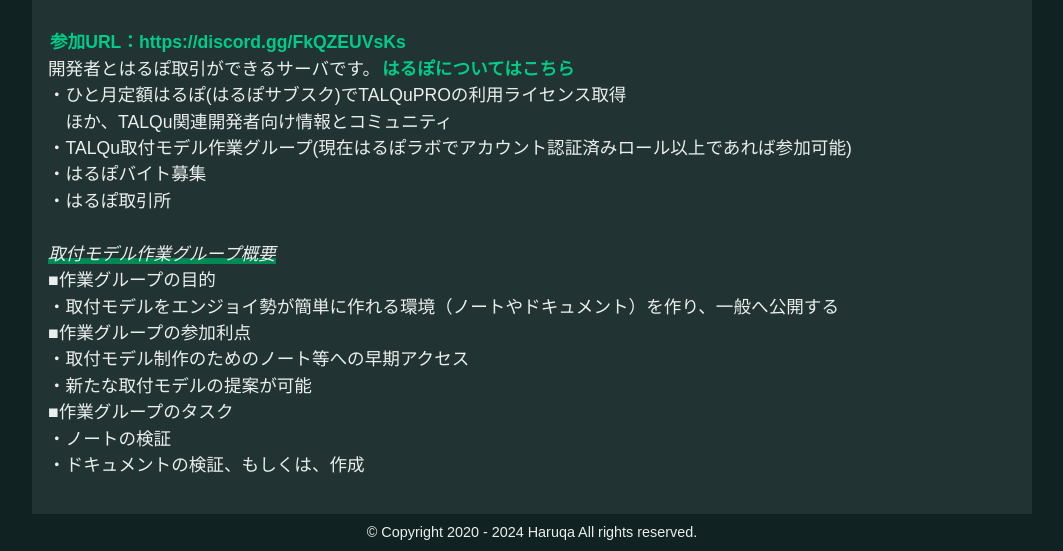
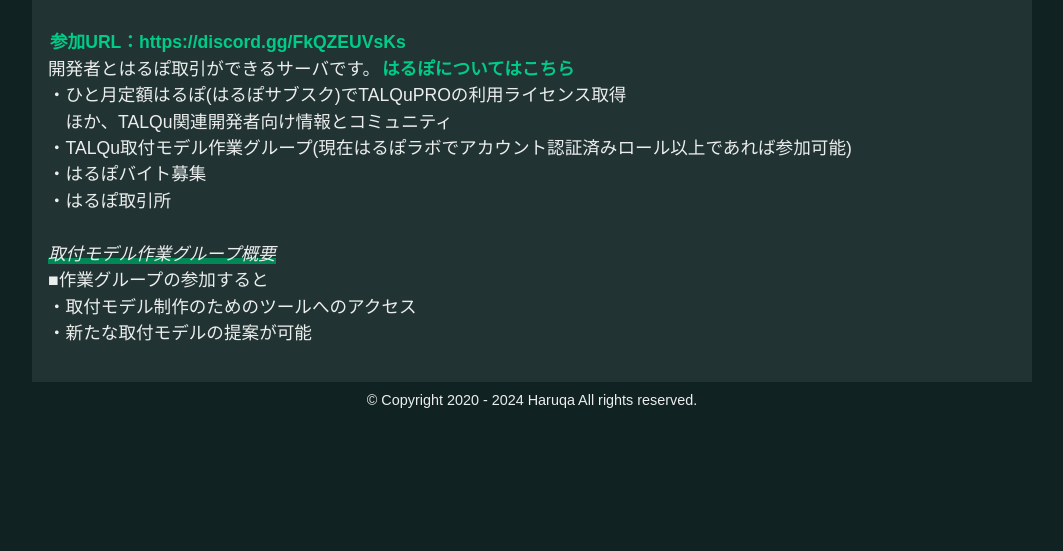
Before and after one commit to Haruqa/TALQu, a plain HTML site: page docs/community.html in a window 1280 px wide. Shown: the part 617-1168 px from the top of the page, without its empty margins (108-1171 px from the left). After the commit the page ends 1036 px from the top, so only its background shows below. Drawn offline with Linux system fonts and the light colour scheme.

Commit message:
取付モデル作業グループに関して更新

```diff
--- a/docs/community.html
+++ b/docs/community.html
@@ -54,14 +54,9 @@
                     ・はるぽ取引所<br>
                     <br>
                     <em>取付モデル作業グループ概要</em><br>
-                    ■作業グループの目的<br>
-                    ・取付モデルをエンジョイ勢が簡単に作れる環境（ノートやドキュメント）を作り、一般へ公開する<br>
-                    ■作業グループの参加利点<br>
-                    ・取付モデル制作のためのノート等への早期アクセス<br>
+                    ■作業グループの参加すると<br>
+                    ・取付モデル制作のためのツールへのアクセス<br>
                     ・新たな取付モデルの提案が可能<br>
-                    ■作業グループのタスク<br>
-                    ・ノートの検証<br>
-                    ・ドキュメントの検証、もしくは、作成<br>
                 </p>
             </dev><!-- contents -->
             <footer>
```
Also changed, not shown: docs/reference.html (+1 -1 lines).
